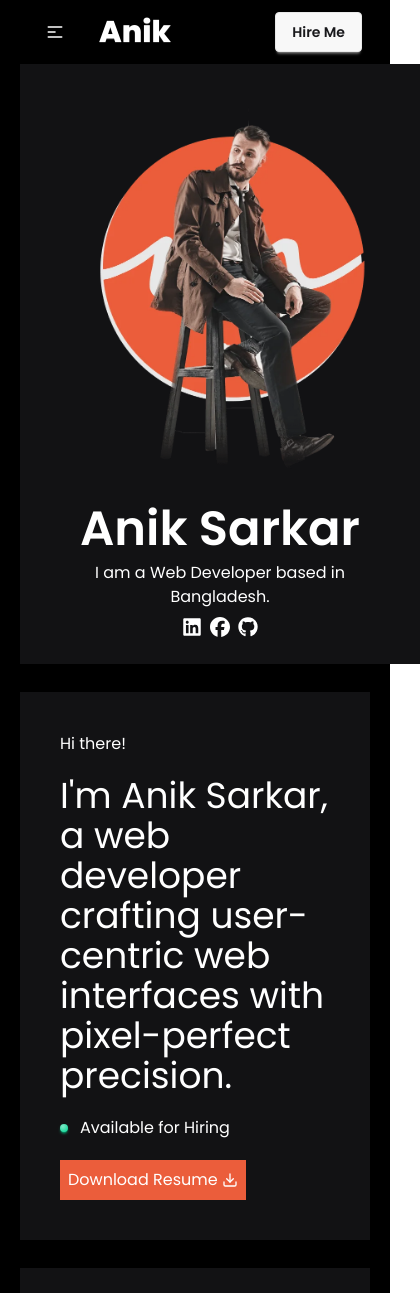
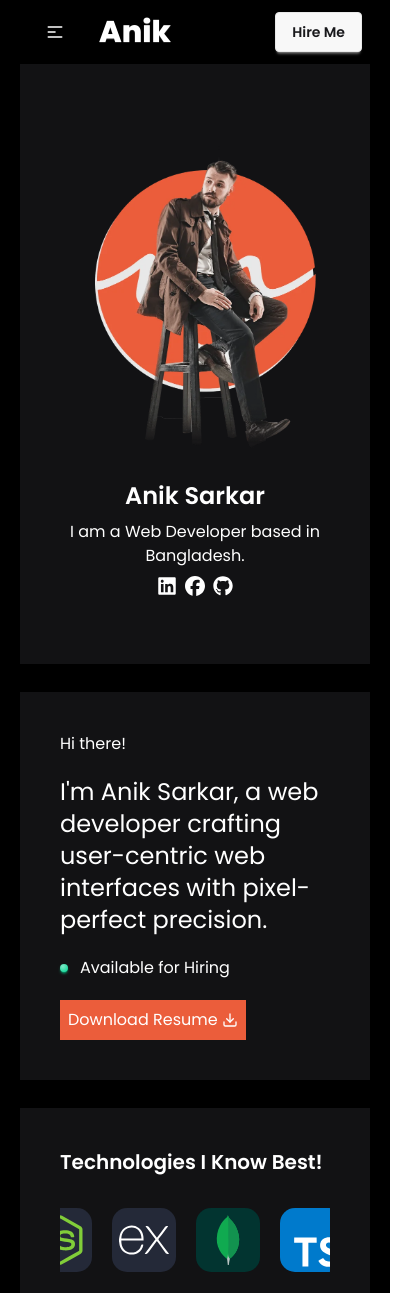
Before and after one commit to Anik-Sarkar-01/anik-sarkar-portfolio, a React (Vite) app: page / in a window 390 px wide. Shown: the top 1293 px of the page, 420 px wide, since content can reach past the window. Built offline with nearby package versions, Linux system fonts and the light colour scheme.

Commit message:
responsiveness added on banner

```diff
--- a/src/components/Hero/Intro/Intro.jsx
+++ b/src/components/Hero/Intro/Intro.jsx
@@ -7,7 +7,7 @@ const Intro = () => {
     return (
         <div className='p-10 bg-[#121214] text-white space-y-5'>
             <p>Hi there!</p>
-            <h1 className='text-4xl'>I'm Anik Sarkar, a web developer crafting user-centric web interfaces with pixel-perfect precision.</h1>
+            <h1 className='text-2xl md:text-3xl lg:text-4xl'>I'm Anik Sarkar, a web developer crafting user-centric web interfaces with pixel-perfect precision.</h1>
             <div className='flex items-center gap-3'>
                 <div aria-label="success" className="status status-success"></div>
                 <p>Available for Hiring</p>
--- a/src/components/Hero/SideBar/SideBar.jsx
+++ b/src/components/Hero/SideBar/SideBar.jsx
@@ -9,9 +9,9 @@ import { FaGithub } from "react-icons/fa6";
 const SideBar = () => {
     return (
         <div>
-            <div className='w-[400px] h-[600px] bg-[#121214] text-white p-12 flex flex-col justify-center items-center space-y-2'>
+            <div className='w-fit lg:w-[400px] h-[600px] bg-[#121214] text-white p-12 flex flex-col justify-center items-center space-y-2'>
                 <img src={profilePic} alt="" />
-                <h1 className='text-5xl font-semibold'>Anik Sarkar</h1>
+                <h1 className='text-2xl md:text-3xl lg:text-4xl font-semibold text-center'>Anik Sarkar</h1>
                 <p className='text-center'>I am a Web Developer based in Bangladesh.</p>
                 <div className='flex gap-2 text-xl'>
                     <a href=""> <FaLinkedin /> </a>
```
